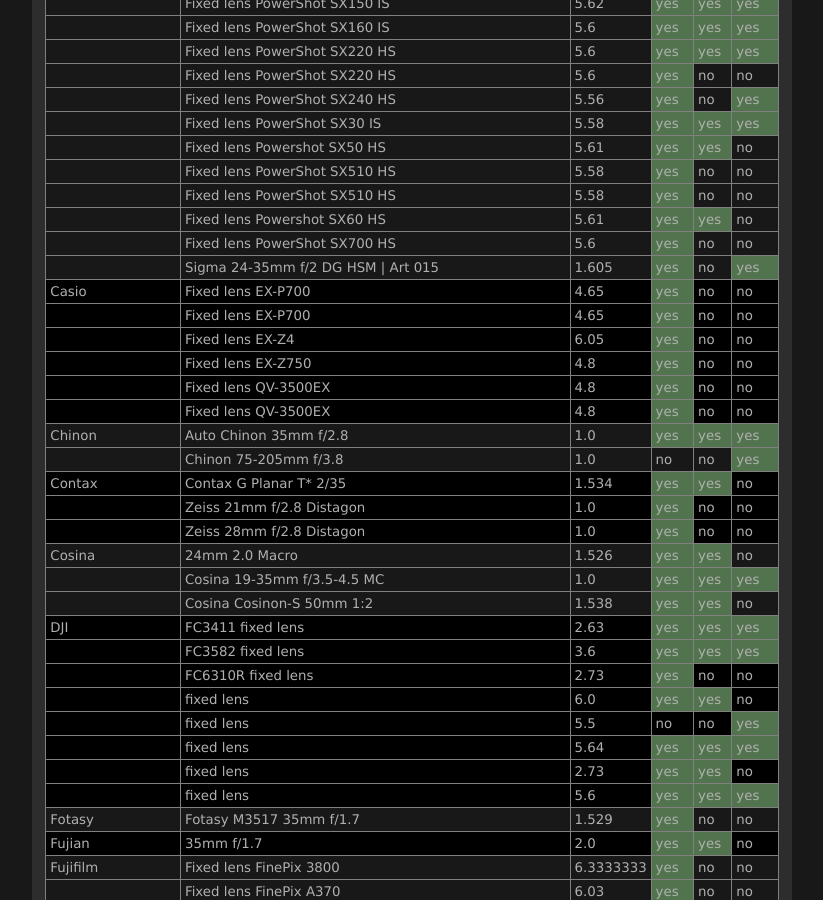
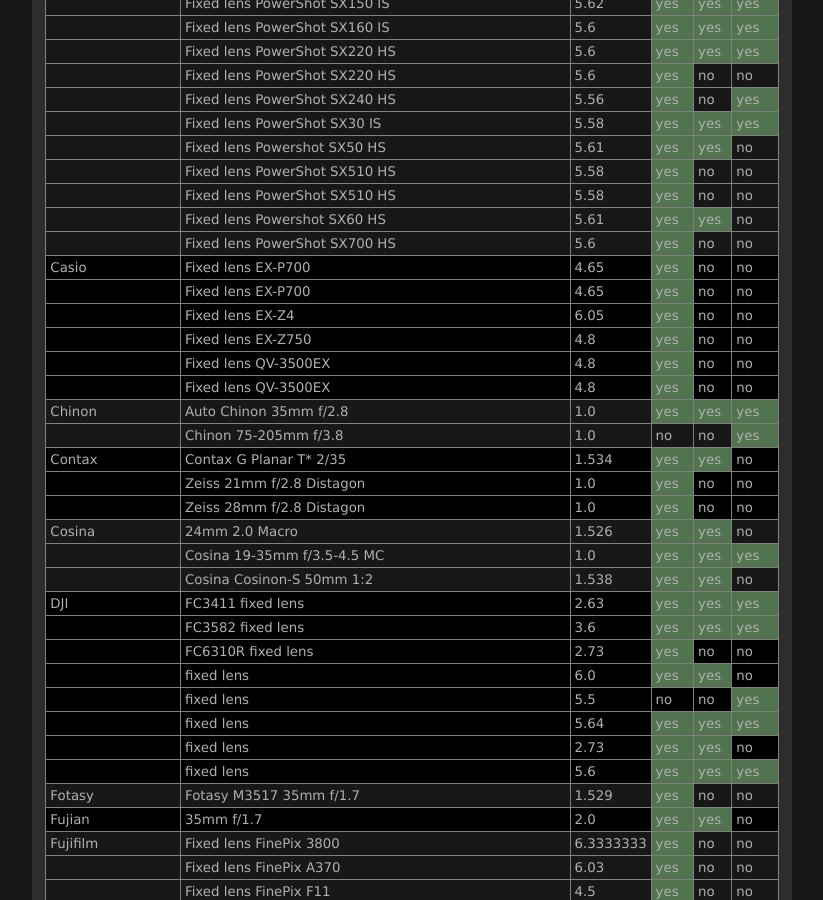
Before and after one commit to lensfun/lensfun.github.io, a Jekyll site: the page built from _posts/lenslist/2999-12-31-Lenslist-master.md, in a window 1280 px wide and 900 px high, scrolled down 6945 px. Shown: the whole window, without its empty margins (284-1107 px from the left). Built offline with Jekyll 4.4.1, drawn with Linux system fonts in a browser that asks for light colours; some of the changed text lies outside the part shown.

Commit message:
Update master lens list from GitHub Actions

```diff
--- a/_posts/lenslist/2999-12-31-Lenslist-master.md
+++ b/_posts/lenslist/2999-12-31-Lenslist-master.md
@@ -287,7 +287,6 @@ This list was generated on 2025-02-05 from current Lensfun sources. Your Lensfun
 <tr class="lenslist-bg2"><td></td><td>Fixed lens PowerShot SX510 HS</td><td>5.58</td><td class="lenslist-highlight lenslist-check">yes</td><td class="lenslist-check">no</td><td class="lenslist-check">no</td></tr>
 <tr class="lenslist-bg2"><td></td><td>Fixed lens Powershot SX60 HS</td><td>5.61</td><td class="lenslist-highlight lenslist-check">yes</td><td class="lenslist-highlight lenslist-check">yes</td><td class="lenslist-check">no</td></tr>
 <tr class="lenslist-bg2"><td></td><td>Fixed lens PowerShot SX700 HS</td><td>5.6</td><td class="lenslist-highlight lenslist-check">yes</td><td class="lenslist-check">no</td><td class="lenslist-check">no</td></tr>
-<tr class="lenslist-bg2"><td></td><td>Sigma 24-35mm f/2 DG HSM | Art 015</td><td>1.605</td><td class="lenslist-highlight lenslist-check">yes</td><td class="lenslist-check">no</td><td class="lenslist-highlight lenslist-check">yes</td></tr>
 <tr class="lenslist-bg1"><td>Casio</td><td>Fixed lens EX-P700</td><td>4.65</td><td class="lenslist-highlight lenslist-check">yes</td><td class="lenslist-check">no</td><td class="lenslist-check">no</td></tr>
 <tr class="lenslist-bg1"><td></td><td>Fixed lens EX-P700</td><td>4.65</td><td class="lenslist-highlight lenslist-check">yes</td><td class="lenslist-check">no</td><td class="lenslist-check">no</td></tr>
 <tr class="lenslist-bg1"><td></td><td>Fixed lens EX-Z4</td><td>6.05</td><td class="lenslist-highlight lenslist-check">yes</td><td class="lenslist-check">no</td><td class="lenslist-check">no</td></tr>
@@ -1091,6 +1090,7 @@ This list was generated on 2025-02-05 from current Lensfun sources. Your Lensfun
 <tr class="lenslist-bg2"><td></td><td>Sigma 20mm f/1.4 DG HSM | A</td><td>1.0</td><td class="lenslist-highlight lenslist-check">yes</td><td class="lenslist-highlight lenslist-check">yes</td><td class="lenslist-highlight lenslist-check">yes</td></tr>
 <tr class="lenslist-bg2"><td></td><td>Sigma 20mm f/1.8 EX DG</td><td>1.0</td><td class="lenslist-highlight lenslist-check">yes</td><td class="lenslist-check">no</td><td class="lenslist-check">no</td></tr>
 <tr class="lenslist-bg2"><td></td><td>Sigma 24-105mm f/4.0 DG OS HSM [A]</td><td>1.005</td><td class="lenslist-highlight lenslist-check">yes</td><td class="lenslist-highlight lenslist-check">yes</td><td class="lenslist-highlight lenslist-check">yes</td></tr>
+<tr class="lenslist-bg2"><td></td><td>Sigma 24-35mm f/2 DG HSM | Art 015</td><td>1.605</td><td class="lenslist-highlight lenslist-check">yes</td><td class="lenslist-check">no</td><td class="lenslist-highlight lenslist-check">yes</td></tr>
 <tr class="lenslist-bg2"><td></td><td>Sigma 24-60mm f/2.8 EX DG</td><td>1.53</td><td class="lenslist-highlight lenslist-check">yes</td><td class="lenslist-highlight lenslist-check">yes</td><td class="lenslist-highlight lenslist-check">yes</td></tr>
 <tr class="lenslist-bg2"><td></td><td>Sigma 24-70mm f/2.8 EX DG Macro</td><td>1.611</td><td class="lenslist-highlight lenslist-check">yes</td><td class="lenslist-check">no</td><td class="lenslist-check">no</td></tr>
 <tr class="lenslist-bg2"><td></td><td>Sigma 24-70mm f/2.8 IF EX DG HSM</td><td>1.526</td><td class="lenslist-highlight lenslist-check">yes</td><td class="lenslist-check">no</td><td class="lenslist-check">no</td></tr>
```
